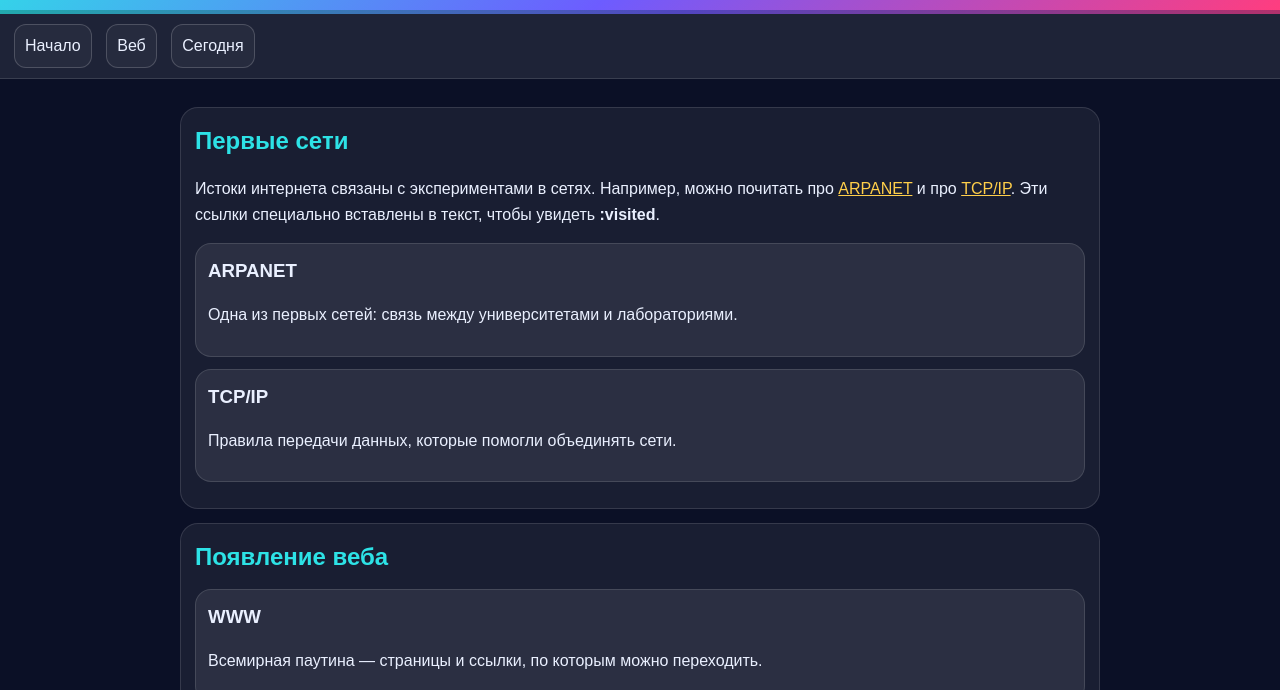
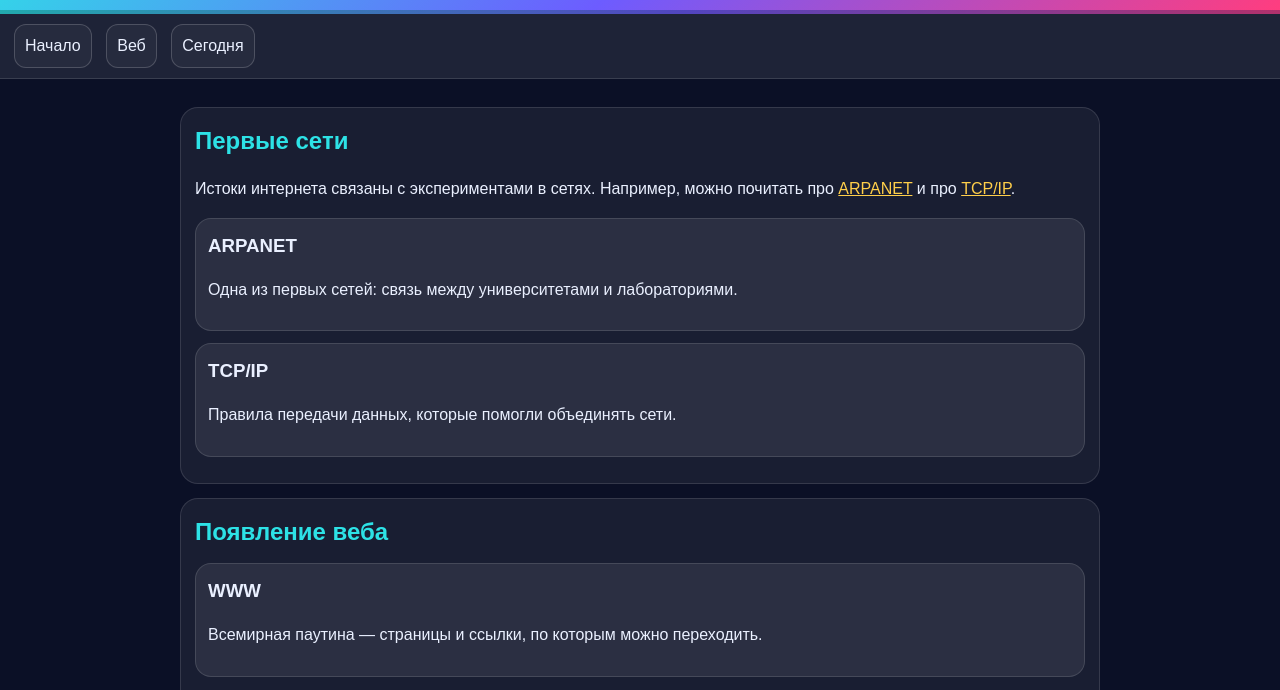
Before and after one commit to krokodil22/example-m4y19, a plain HTML site: page index.html in a window 1280 px wide. Shown: the part 83-773 px from the top of the page. Drawn offline with Linux system fonts and the light colour scheme.

Commit message:
Update index.html

```diff
--- a/index.html
+++ b/index.html
@@ -25,7 +25,6 @@
         Истоки интернета связаны с экспериментами в сетях. Например, можно почитать
         про <a class="text-link" href="https://ru.wikipedia.org/wiki/ARPANET" target="_blank" rel="noopener">ARPANET</a>
         и про <a class="text-link" href="https://ru.wikipedia.org/wiki/TCP/IP" target="_blank" rel="noopener">TCP/IP</a>.
-        Эти ссылки специально вставлены в текст, чтобы увидеть <b>:visited</b>.
       </p>
 
       <article class="card">
```
